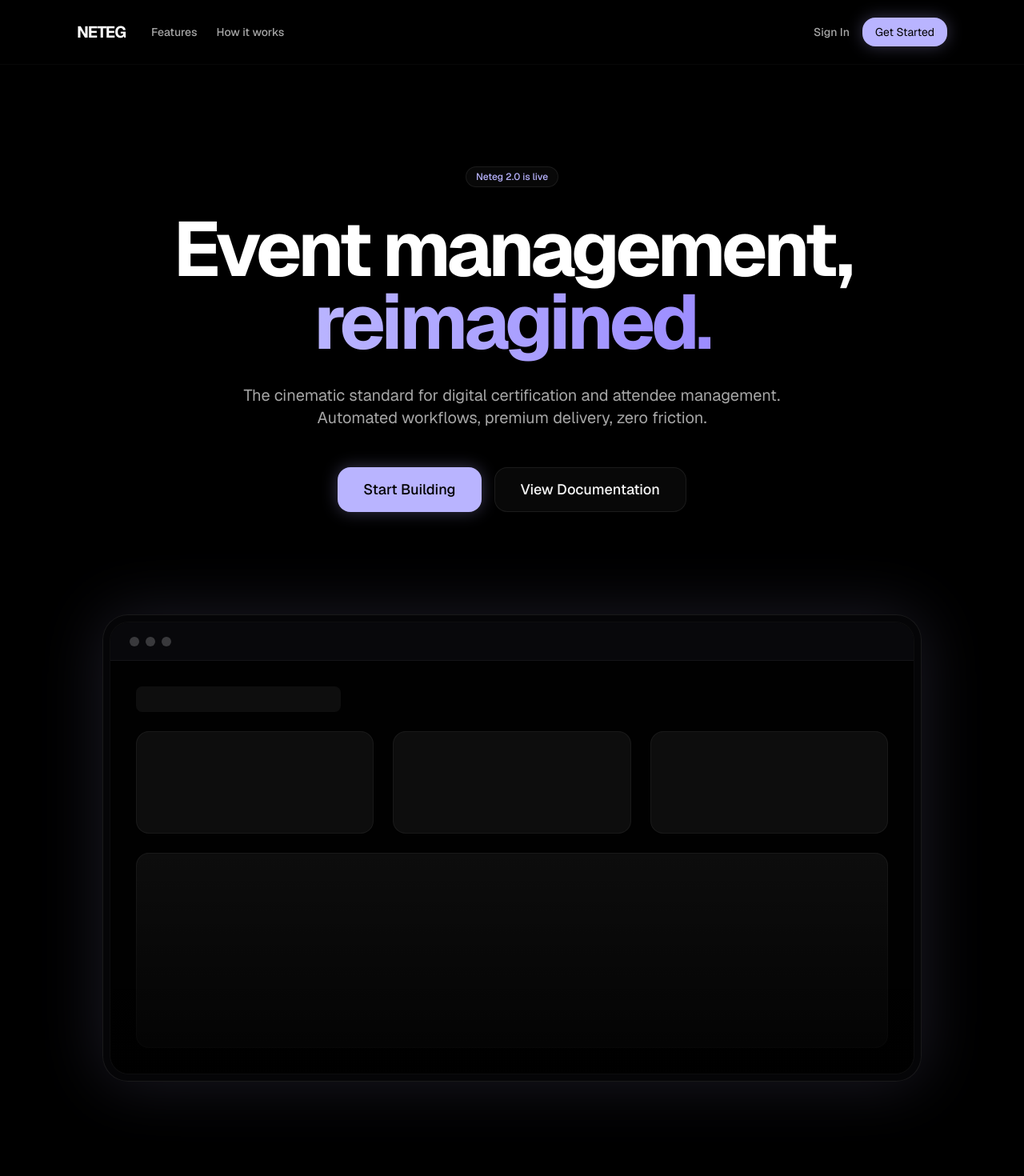
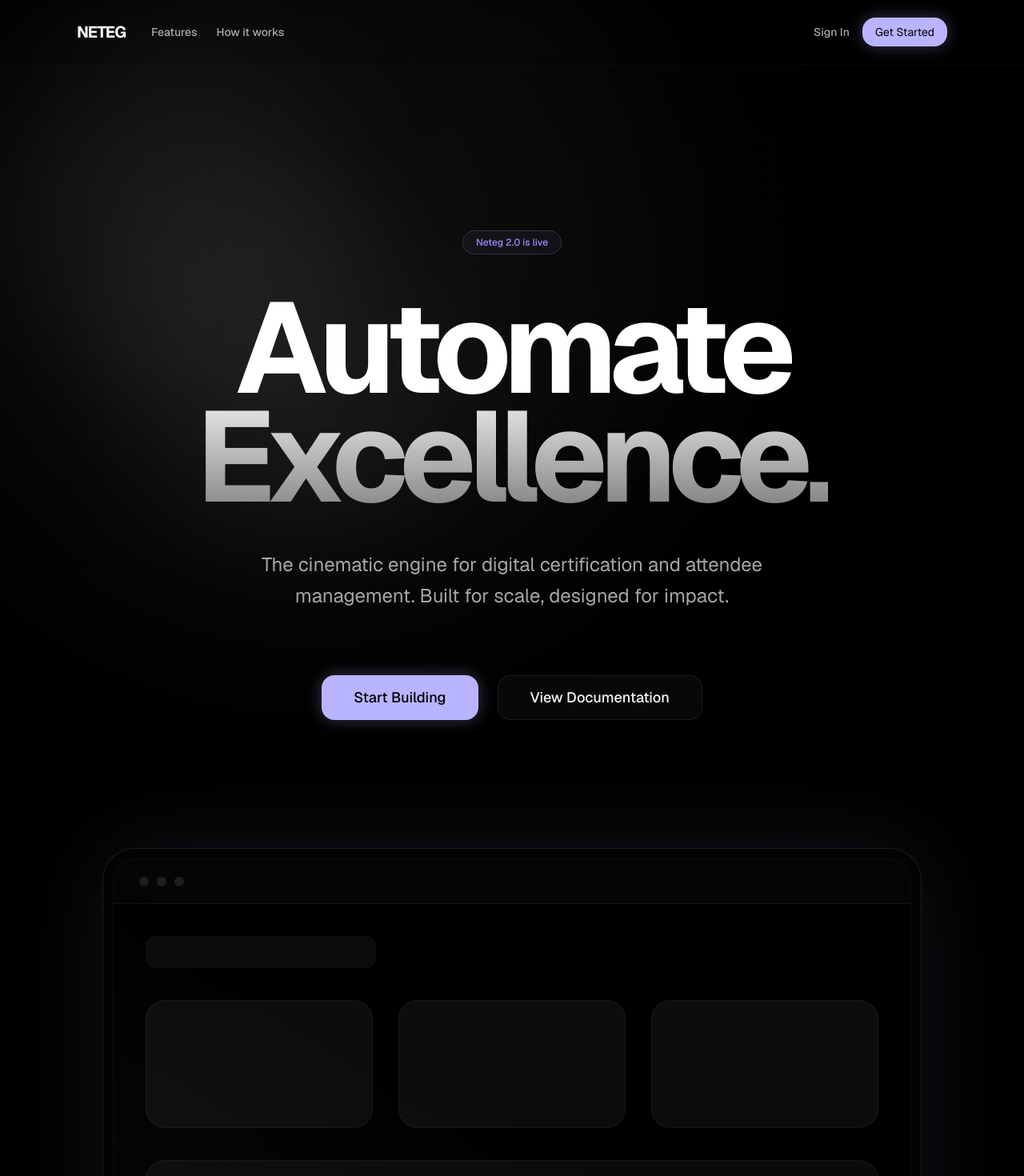
Before and after one commit to PatoCrazy2/neteg, a Next.js app in the folder frontend/: page / in a window 1280 px wide. Shown: the top 1470 px of the page at 80% size. Built offline with nearby package versions, Linux system fonts and the light colour scheme.

Commit message:
chore: mejore glowbackground

```diff
--- a/frontend/src/app/page.tsx
+++ b/frontend/src/app/page.tsx
@@ -9,17 +9,19 @@
 
 export default function Home() {
   return (
-    <main className="min-h-screen bg-black text-text-primary selection:bg-primary/30 selection:text-white">
+    <main className="relative min-h-screen bg-black text-text-primary selection:bg-primary/30 selection:text-white overflow-hidden">
+      <GlowBackground />
       <Navbar />
-      <GlowBackground />
 
       {/* Hero Section with Dashboard Preview */}
+      <div className="relative z-10">
         <section className="relative">
           <Hero />
           <Container className="pb-32">
             <DashboardPreview />
           </Container>
         </section>
+      </div>
 
       {/* Features Section */}
       <Section id="features" className="bg-surface relative border-t border-border-custom overflow-hidden">
--- a/frontend/src/components/ui/dashboard-preview.tsx
+++ b/frontend/src/components/ui/dashboard-preview.tsx
@@ -6,31 +6,50 @@
 export function DashboardPreview({ className }: { className?: string }) {
   return (
     <motion.div
-      initial={{ opacity: 0, y: 40 }}
-      animate={{ opacity: 1, y: 0 }}
-      transition={{ duration: 1, delay: 0.2, ease: [0.16, 1, 0.3, 1] }}
+      initial={{ opacity: 0, y: 100, rotateX: 10 }}
+      animate={{ opacity: 1, y: 0, rotateX: 0 }}
+      transition={{ duration: 1.5, delay: 0.4, ease: [0.16, 1, 0.3, 1] }}
+      className="perspective-1000"
+    >
+      <motion.div
+        animate={{
+          y: [0, -15, 0],
+        }}
+        transition={{
+          duration: 6,
+          repeat: Infinity,
+          ease: "easeInOut"
+        }}
         className={cn(
-        "relative mx-auto w-full max-w-5xl rounded-[2rem] border border-border-custom bg-surface/50 p-2 backdrop-blur-2xl shadow-[0_0_80px_rgba(185,180,255,0.15)]",
+          "relative mx-auto w-full max-w-5xl rounded-[2.5rem] border border-white/10 bg-surface/30 p-3 backdrop-blur-3xl",
+          "shadow-[0_0_120px_rgba(185,180,255,0.1)]",
           className
         )}
       >
-      <div className="relative overflow-hidden rounded-[1.5rem] bg-black/80 aspect-video border border-white/5">
-        <div className="absolute top-0 left-0 right-0 h-12 bg-surface/80 border-b border-white/5 flex items-center px-6 gap-2">
-          <div className="w-3 h-3 rounded-full bg-white/20" />
-          <div className="w-3 h-3 rounded-full bg-white/20" />
-          <div className="w-3 h-3 rounded-full bg-white/20" />
+        <div className="relative overflow-hidden rounded-[1.8rem] bg-black/90 aspect-[16/10] border border-white/5">
+          {/* Top Bar */}
+          <div className="absolute top-0 left-0 right-0 h-14 bg-white/[0.02] border-b border-white/5 flex items-center px-8 gap-2.5">
+            <div className="w-3 h-3 rounded-full bg-white/10" />
+            <div className="w-3 h-3 rounded-full bg-white/10" />
+            <div className="w-3 h-3 rounded-full bg-white/10" />
           </div>
-        <div className="p-8 pt-20 flex flex-col gap-6 h-full">
-          <div className="h-8 w-64 bg-white/5 rounded-lg" />
-          <div className="flex gap-6 h-32">
-            <div className="flex-1 bg-white/5 rounded-2xl border border-white/5" />
-            <div className="flex-1 bg-white/5 rounded-2xl border border-white/5" />
-            <div className="flex-1 bg-white/5 rounded-2xl border border-white/5" />
+
+          {/* Content Mockup */}
+          <div className="p-10 pt-24 flex flex-col gap-10 h-full">
+            <div className="h-10 w-72 bg-white/5 rounded-xl animate-pulse" />
+            <div className="flex gap-8 h-40">
+              <div className="flex-1 bg-white/5 rounded-3xl border border-white/5" />
+              <div className="flex-1 bg-white/5 rounded-3xl border border-white/5" />
+              <div className="flex-1 bg-white/5 rounded-3xl border border-white/5" />
             </div>
-          <div className="flex-1 bg-white/5 rounded-2xl border border-white/5" />
+            <div className="flex-1 bg-white/5 rounded-3xl border border-white/5" />
           </div>
-        <div className="absolute inset-0 bg-gradient-to-t from-black via-transparent to-transparent opacity-80 pointer-events-none" />
+
+          {/* Layered Glass Overlay */}
+          <div className="absolute inset-0 bg-gradient-to-tr from-primary/5 via-transparent to-transparent pointer-events-none" />
+          <div className="absolute inset-0 bg-gradient-to-b from-transparent via-transparent to-black/60 pointer-events-none" />
         </div>
+      </motion.div>
     </motion.div>
   );
 }
--- a/frontend/src/components/ui/glow-background.tsx
+++ b/frontend/src/components/ui/glow-background.tsx
@@ -2,29 +2,27 @@
 
 export function GlowBackground({ className }: { className?: string }) {
   return (
-    <div className={cn("absolute inset-0 -z-10 overflow-hidden pointer-events-none select-none", className)}>
+    <div className={cn("absolute inset-0 z-0 overflow-hidden pointer-events-none select-none bg-black", className)}>
       {/*
-        Upper-left: White Cinematic Ambient Lighting
-        Layered to create depth and soft falloff
+        Upper-left: Concentrated White-Grey Light Sphere
       */}
-      <div className="absolute -left-[15%] -top-[15%] h-[1200px] w-[1200px] rounded-full bg-white/[0.02] blur-[180px]" />
-      <div className="absolute left-[0%] top-[0%] h-[800px] w-[800px] rounded-full bg-white/[0.015] blur-[140px]" />
+      <div className="absolute -left-[5%] -top-[5%] h-[900px] w-[900px] rounded-full bg-white/[0.07] blur-[120px]" />
+      <div className="absolute left-[2%] top-[2%] h-[400px] w-[400px] rounded-full bg-white/[0.1] blur-[80px]" />
 
       {/*
-        Bottom-right: Violet/Purple Hardware Glow
-        Using primary-strong and primary for a deep cinematic purple
+        Lower-right: Concentrated Purple/Violet Light Sphere
       */}
-      <div className="absolute -right-[15%] bottom-[0%] h-[1300px] w-[1300px] rounded-full bg-[#9C8CFF]/[0.04] blur-[200px]" />
-      <div className="absolute right-[5%] bottom-[10%] h-[900px] w-[900px] rounded-full bg-[#B9B4FF]/[0.02] blur-[150px]" />
+      <div className="absolute -right-[5%] bottom-[10%] h-[1000px] w-[1000px] rounded-full bg-[#9C8CFF]/[0.12] blur-[150px]" />
+      <div className="absolute right-[0%] bottom-[15%] h-[500px] w-[500px] rounded-full bg-[#B9B4FF]/[0.08] blur-[100px]" />
 
       {/*
-        Fine radial overlays for surface illumination feel
+        Fine radial overlays to emphasize the "sphere" core
       */}
-      <div className="absolute inset-0 bg-[radial-gradient(circle_at_15%_15%,rgba(255,255,255,0.03),transparent_45%)]" />
-      <div className="absolute inset-0 bg-[radial-gradient(circle_at_85%_85%,rgba(156,140,255,0.04),transparent_55%)]" />
+      <div className="absolute top-[5%] left-[5%] w-[600px] h-[600px] bg-[radial-gradient(circle,rgba(255,255,255,0.1),transparent_70%)] blur-2xl" />
+      <div className="absolute bottom-[15%] right-[5%] w-[600px] h-[600px] bg-[radial-gradient(circle,rgba(156,140,255,0.15),transparent_70%)] blur-2xl" />
 
-      {/* Subtile vignette to keep the center clean and the edges moody */}
-      <div className="absolute inset-0 bg-[radial-gradient(circle_at_center,transparent_0%,rgba(0,0,0,0.4)_100%)]" />
+      {/* Subtle vignette */}
+      <div className="absolute inset-0 bg-[radial-gradient(circle_at_center,transparent_0%,rgba(0,0,0,0.5)_100%)]" />
     </div>
   );
 }
--- a/frontend/src/components/ui/hero.tsx
+++ b/frontend/src/components/ui/hero.tsx
@@ -7,48 +7,55 @@
 
 export function Hero() {
   return (
-    <div className="relative pt-40 pb-20 md:pt-52 md:pb-32 overflow-hidden">
+    <div className="relative pt-56 pb-24 md:pt-72 md:pb-40 overflow-hidden">
       <Container className="relative z-10 text-center flex flex-col items-center">
         <motion.div
-          initial={{ opacity: 0, y: 20 }}
-          animate={{ opacity: 1, y: 0 }}
-          transition={{ duration: 0.8, ease: [0.16, 1, 0.3, 1] }}
+          initial={{ opacity: 0, scale: 0.95 }}
+          animate={{ opacity: 1, scale: 1 }}
+          transition={{ duration: 1.2, ease: [0.16, 1, 0.3, 1] }}
+          className="mb-12"
         >
-          <Badge className="mb-8">Neteg 2.0 is live</Badge>
+          <Badge className="px-4 py-1.5 border-primary/20 bg-primary/5 text-primary-strong">
+            Neteg 2.0 is live
+          </Badge>
         </motion.div>
 
         <motion.h1
-          initial={{ opacity: 0, y: 20 }}
+          initial={{ opacity: 0, y: 30 }}
           animate={{ opacity: 1, y: 0 }}
-          transition={{ duration: 0.8, delay: 0.1, ease: [0.16, 1, 0.3, 1] }}
-          className="text-6xl md:text-8xl font-bold tracking-[-0.05em] leading-[0.95] text-white mb-8 max-w-4xl"
+          transition={{ duration: 1, delay: 0.1, ease: [0.16, 1, 0.3, 1] }}
+          className="text-7xl md:text-[10rem] font-bold tracking-[-0.06em] leading-[0.85] text-white mb-12 max-w-5xl"
         >
-          Event management, <br />
-          <span className="text-transparent bg-clip-text bg-gradient-to-r from-primary to-primary-strong">
-            reimagined.
+          Automate <br />
+          <span className="text-transparent bg-clip-text bg-gradient-to-b from-white to-white/40">
+            Excellence.
           </span>
         </motion.h1>
 
         <motion.p
           initial={{ opacity: 0, y: 20 }}
           animate={{ opacity: 1, y: 0 }}
-          transition={{ duration: 0.8, delay: 0.2, ease: [0.16, 1, 0.3, 1] }}
-          className="text-lg md:text-xl text-text-secondary max-w-2xl mb-12"
+          transition={{ duration: 1, delay: 0.2, ease: [0.16, 1, 0.3, 1] }}
+          className="text-xl md:text-2xl text-text-secondary max-w-2xl mb-20 leading-relaxed"
         >
-          The cinematic standard for digital certification and attendee management.
-          Automated workflows, premium delivery, zero friction.
+          The cinematic engine for digital certification and attendee management.
+          Built for scale, designed for impact.
         </motion.p>
 
         <motion.div
           initial={{ opacity: 0, y: 20 }}
           animate={{ opacity: 1, y: 0 }}
-          transition={{ duration: 0.8, delay: 0.3, ease: [0.16, 1, 0.3, 1] }}
-          className="flex flex-col sm:flex-row gap-4"
+          transition={{ duration: 1, delay: 0.3, ease: [0.16, 1, 0.3, 1] }}
+          className="flex flex-col sm:flex-row gap-6 items-center"
         >
-          <Button variant="primary" size="lg">
-            Start Building
-          </Button>
-          <Button variant="glass" size="lg">
+          <div className="relative group">
+            {/* Atmospheric glow for CTA */}
+            <div className="absolute -inset-4 bg-primary/20 blur-2xl rounded-full opacity-0 group-hover:opacity-100 transition-opacity duration-500" />
+            <Button variant="primary" size="lg" className="relative z-10 px-10">
+              Start Building
+            </Button>
+          </div>
+          <Button variant="glass" size="lg" className="px-10">
             View Documentation
           </Button>
         </motion.div>
```
Lines whose indentation alone changed are shown as unchanged.
